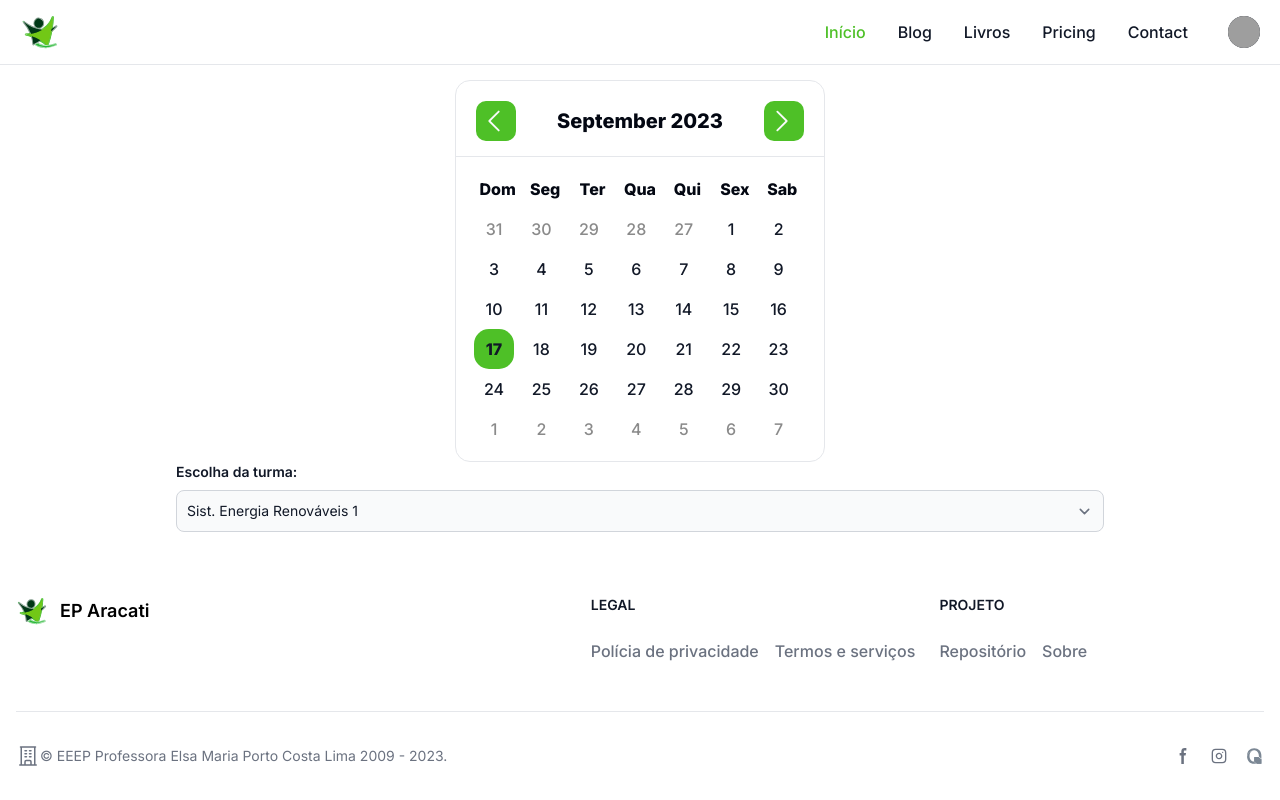
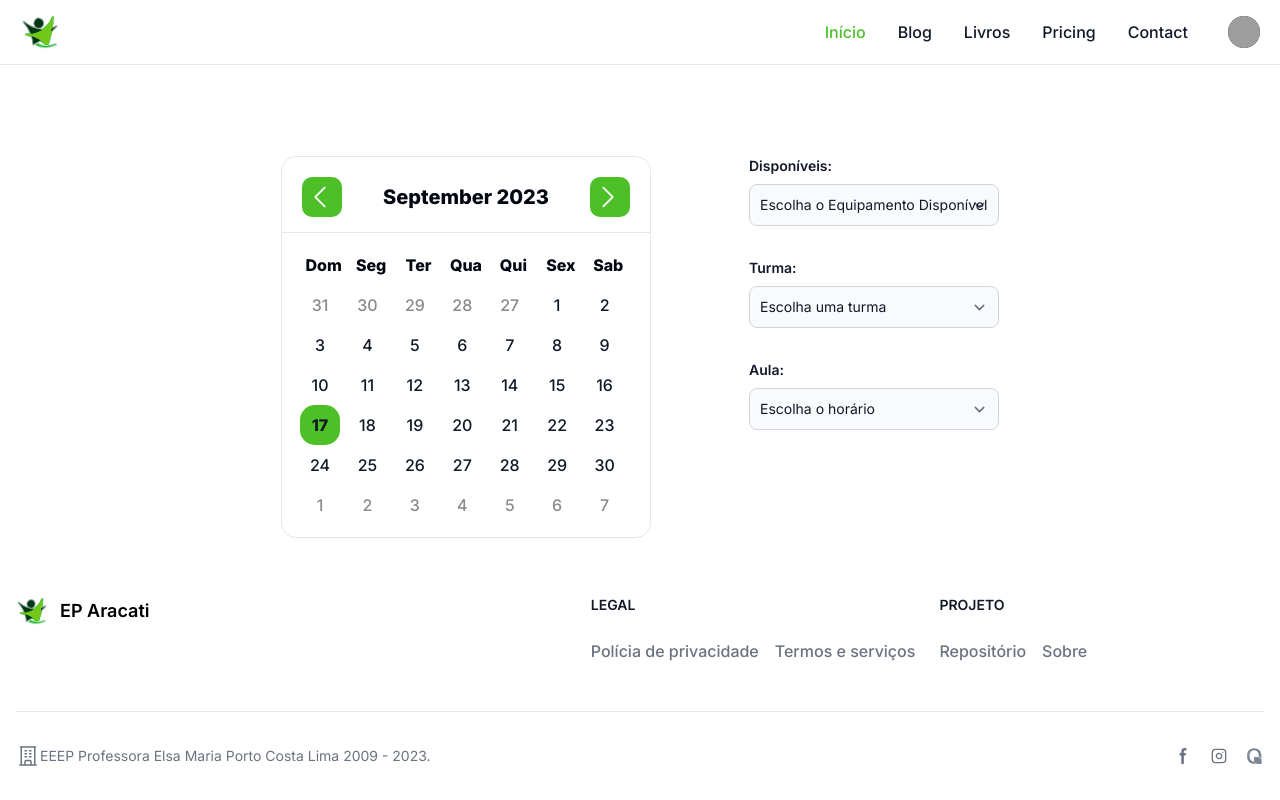
Before and after one commit to hi-bernardo/eparacati, a React (Vite) app: page /agendamento in a window 1280 px wide. Built offline with nearby package versions, Linux system fonts and the light colour scheme; grey boxes are pictures that could not be loaded.

Commit message:
layout da pagina de agendamento

```diff
--- a/src/components/context/Datepicker/Datepicker.css
+++ b/src/components/context/Datepicker/Datepicker.css
@@ -51,7 +51,6 @@
    text-align: center;
    line-height: 40px;
    font-weight: 500;
-   font-size: 1rem;
 }
 
 .weekday-name {
--- a/src/components/layout/Footer/index.jsx
+++ b/src/components/layout/Footer/index.jsx
@@ -71,7 +71,7 @@ function Footer() {
             <div className="sm:flex sm:items-center sm:justify-between">
                <span className="flex items-center align-middle text-sm text-gray-500 sm:text-center dark:text-gray-400">
                   <HiOutlineBuildingOffice className="text-2xl" />
-                  &copy; EEEP Professora Elsa Maria Porto Costa Lima 2009 -{" "}
+                  EEEP Professora Elsa Maria Porto Costa Lima 2009 -{" "}
                   {date.getFullYear()}.
                </span>
                <div className="flex mt-4 space-x-5 sm:justify-center sm:mt-0">
--- a/src/components/layout/Select/index.jsx
+++ b/src/components/layout/Select/index.jsx
@@ -1,8 +1,8 @@
-function Select({ label, options }) {
+function Select({ label, placeholder, options }) {
    const selectId = Math.random(1, 99);
 
    return (
-      <>
+      <div>
          <label
             for={`select-${selectId}`}
             class="block mb-2 text-sm font-medium text-gray-900 dark:text-gray-50 font-semibold"
@@ -13,11 +13,14 @@ function Select({ label, options }) {
             id={`select-${selectId}`}
             class="bg-gray-50 border border-gray-300 text-gray-900 text-sm rounded-lg focus:ring-primary focus:border-primary block w-full p-2.5 dark:bg-gray-900 dark:border-gray-800 dark:placeholder-gray-400 dark:text-gray-50 dark:focus:ring-primary dark:focus:border-primary"
          >
+            <option value="" disabled selected>
+               {placeholder}
+            </option>
             {options.map((option) => (
                <option value={option.value}>{option.title}</option>
             ))}
          </select>
-      </>
+      </div>
    );
 }
 export default Select;
--- a/src/pages/Agendamento/index.jsx
+++ b/src/pages/Agendamento/index.jsx
@@ -2,7 +2,32 @@ import Datepicker from "../../components/context/Datepicker";
 import Select from "../../components/layout/Select";
 
 function Agendamento() {
-   const selectOptions = {
+   const selectDisponiveis = {
+      options: [
+         {
+            value: "01",
+            title: "01",
+         },
+         {
+            value: "02",
+            title: "02",
+         },
+         {
+            value: "03",
+            title: "03",
+         },
+         {
+            value: "04",
+            title: "04",
+         },
+         {
+            value: "05",
+            title: "05",
+         },
+      ],
+   };
+
+   const selectTurma = {
       options: [
          {
             value: "ser-1",
@@ -54,10 +79,85 @@ function Agendamento() {
          },
       ],
    };
+
+   const selectAula = {
+      options: [
+         {
+            value: "1-aula",
+            title: "1° Aula",
+         },
+         {
+            value: "2-aula",
+            title: "2° Aula",
+         },
+         {
+            value: "3-aula",
+            title: "3° Aula",
+         },
+         {
+            value: "4-aula",
+            title: "4° Aula",
+         },
+         {
+            value: "5-aula",
+            title: "5° Aula",
+         },
+         {
+            value: "6-aula",
+            title: "6° Aula",
+         },
+         {
+            value: "7-aula",
+            title: "7° Aula",
+         },
+         {
+            value: "8-aula",
+            title: "8° Aula",
+         },
+         {
+            value: "9-aula",
+            title: "9° Aula",
+         },
+      ],
+   };
+
    return (
-      <main className="mt-16 max-w-[960px] mx-auto p-4">
-         <Datepicker />
-         <Select label="Escolha da turma:" options={selectOptions.options} />
+      <main className="mt-20 max-w-[750px] mx-auto p-4 flex flex-col gap-7">
+         <h2 className="text-2xl font-bold text-white">Agendar Equipamento</h2>
+         <div className="flex flex-row justify-between">
+            <Datepicker />
+            <div className="flex flex-col gap-8">
+               <Select
+                  label="Disponíveis:"
+                  placeholder="Escolha o Equipamento Disponível"
+                  options={selectDisponiveis.options}
+               />
+               <Select
+                  label="Turma:"
+                  placeholder="Escolha uma turma"
+                  options={selectTurma.options}
+               />
+               <Select
+                  label="Aula:"
+                  placeholder="Escolha o horário"
+                  options={selectAula.options}
+               />
+            </div>
+         </div>
+         <div className="flex flex-row gap-5 justify-end">
+            <button
+               type="button"
+               class="text-gray-900 bg-white border border-gray-300 focus:outline-none hover:bg-gray-100 focus:ring-4 focus:ring-gray-200 font-medium rounded-lg text-sm px-5 py-2.5 mr-2 mb-2 dark:bg-gray-800 dark:text-white dark:border-gray-600 dark:hover:bg-gray-700 dark:hover:border-gray-600 dark:focus:ring-gray-700"
+            >
+               Cancelar
+            </button>
+            <button
+               type="button"
+               class="text-white bg-blue-700 hover:bg-primaryLight focus:ring-transparent focus:ring-transparent font-medium rounded-lg text-sm px-5 py-2.5 mr-2 mb-2 dark:bg-primary dark:hover:bg-primaryLight focus:outline-none dark:focus:ring-transparent"
+            >
+               Agendar
+            </button>
+         </div>
       </main>
    );
 }
--- a/tailwind.config.js
+++ b/tailwind.config.js
@@ -5,7 +5,7 @@ export default {
       extend: {
          colors: {
             primary:"#4ec027",
-
+            primaryLight: "#37b10e"
          },
       },
       plugins: [],
```
Also changed, not shown: src/index.css (line endings or trailing spaces).
